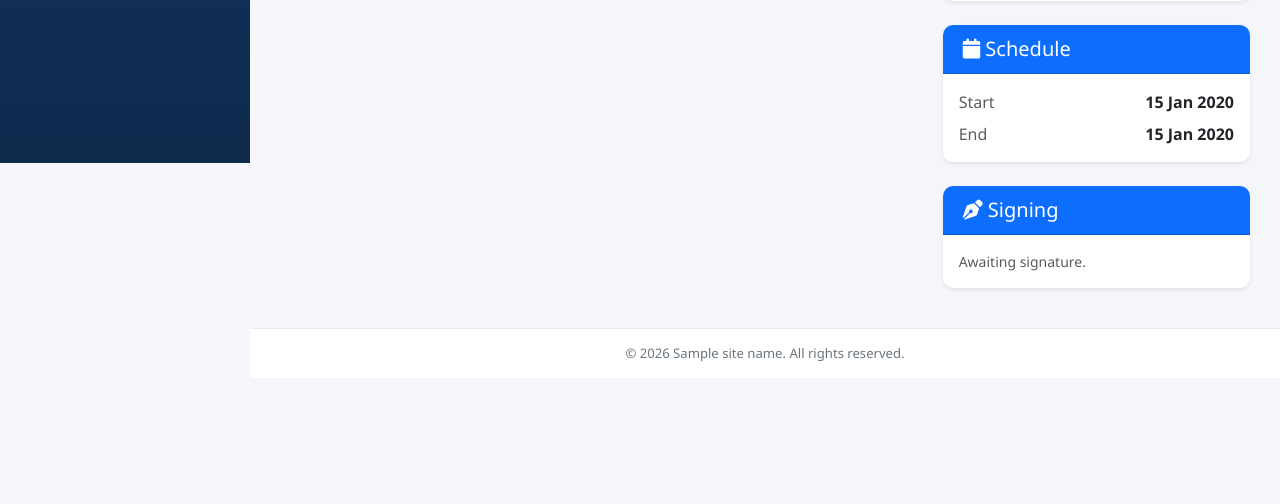
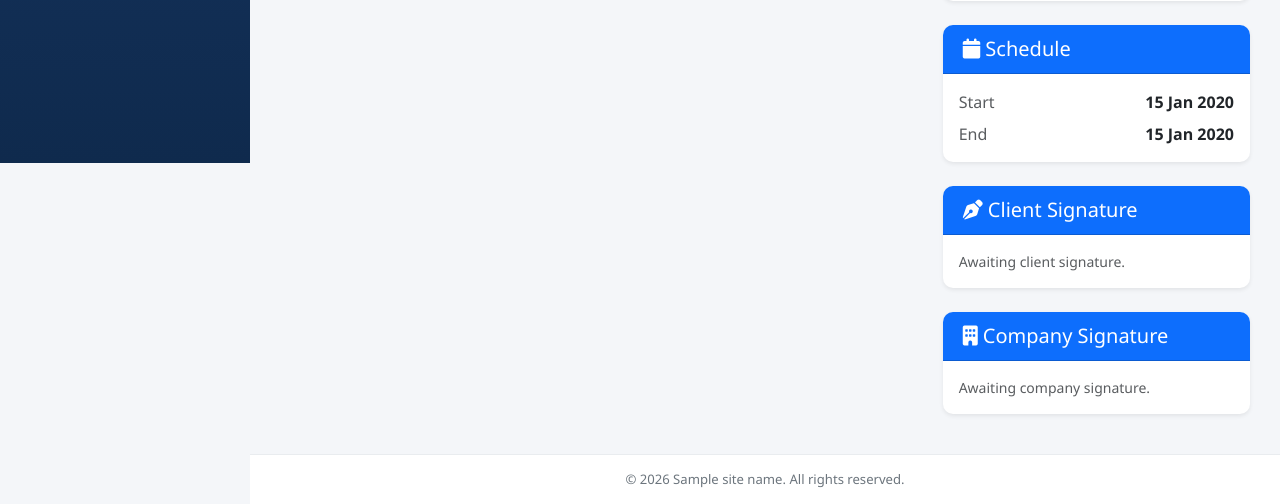
Before and after one commit to mbuguam443/schones-heim-construction, a Django app: template apps/contracts/templates/contracts/contract_detail.html in a window 1280 px wide. Shown: the part 637-1141 px from the top of the page. Before the commit the page ends 998 px from the top, so only its background shows below. Run offline with Django 3.2, Linux system fonts and the light colour scheme; the template is opened without the code that fills it: most values are stand-ins (such as "Sample title", 1, 10 or a date in 2020).

Commit message:
Online two-party contract signing: client signs from portal, company signs from admin

```diff
--- a/apps/contracts/admin.py
+++ b/apps/contracts/admin.py
@@ -3,6 +3,6 @@ from .models import Contract
 
 @admin.register(Contract)
 class ContractAdmin(admin.ModelAdmin):
-    list_display = ('contract_number', 'title', 'client', 'contract_amount', 'status', 'created_at')
-    list_filter = ('status',)
+    list_display = ('contract_number', 'title', 'client', 'contract_amount', 'status', 'client_signed', 'owner_signed', 'created_at')
+    list_filter = ('status', 'client_signature_name', 'owner_signature_name')
     search_fields = ('contract_number', 'title', 'client__full_name')
--- a/apps/contracts/templates/contracts/contract_detail.html
+++ b/apps/contracts/templates/contracts/contract_detail.html
@@ -75,22 +75,44 @@
             </div>
         </div>
 
-        <div class="card shadow-sm">
-            <div class="card-header bg-primary text-white"><h5 class="mb-0"><i class="fas fa-pen-nib"></i> Signing</h5></div>
+        <div class="card shadow-sm mb-4">
+            <div class="card-header bg-primary text-white"><h5 class="mb-0"><i class="fas fa-pen-nib"></i> Client Signature</h5></div>
             <div class="card-body">
-                {% if contract.status == 'Signed' %}
-                <p class="mb-1">Signed by: <strong>{{ contract.client_signature_name }}</strong></p>
-                <p class="small text-muted mb-0">On {{ contract.signed_at|date:"d M Y H:i" }}</p>
-                {% else %}
-                {% if can_edit %}
-                <form method="post" action="{% url 'contracts:sign' contract.pk %}">
+                {% if contract.client_signed %}
+                <div class="d-flex align-items-center mb-2">
+                    <i class="fas fa-check-circle text-success me-2"></i>
+                    <span><strong>{{ contract.client_signature_name }}</strong></span>
+                </div>
+                <p class="small text-muted mb-0">Signed on {{ contract.signed_at|date:"d M Y H:i" }}</p>
+                {% elif can_client_sign %}
+                <form method="post" action="{% url 'contracts:sign_client' contract.pk %}">
                     {% csrf_token %}
                     {{ sign_form }}
-                    <button type="submit" class="btn btn-success mt-2 w-100"><i class="fas fa-check"></i> Mark as Signed</button>
+                    <button type="submit" class="btn btn-success mt-2 w-100"><i class="fas fa-signature"></i> Sign as Client</button>
                 </form>
                 {% else %}
-                <p class="text-muted small mb-0">Awaiting signature.</p>
+                <p class="text-muted small mb-0">Awaiting client signature.</p>
                 {% endif %}
+            </div>
+        </div>
+
+        <div class="card shadow-sm">
+            <div class="card-header bg-primary text-white"><h5 class="mb-0"><i class="fas fa-building"></i> Company Signature</h5></div>
+            <div class="card-body">
+                {% if contract.owner_signed %}
+                <div class="d-flex align-items-center mb-2">
+                    <i class="fas fa-check-circle text-success me-2"></i>
+                    <span><strong>{{ contract.owner_signature_name }}</strong></span>
+                </div>
+                <p class="small text-muted mb-0">Signed on {{ contract.owner_signed_at|date:"d M Y H:i" }}</p>
+                {% elif can_owner_sign %}
+                <form method="post" action="{% url 'contracts:sign_owner' contract.pk %}">
+                    {% csrf_token %}
+                    {{ sign_form }}
+                    <button type="submit" class="btn btn-success mt-2 w-100"><i class="fas fa-signature"></i> Sign as Company</button>
+                </form>
+                {% else %}
+                <p class="text-muted small mb-0">Awaiting company signature.</p>
                 {% endif %}
             </div>
         </div>
--- a/apps/contracts/urls.py
+++ b/apps/contracts/urls.py
@@ -9,6 +9,7 @@ urlpatterns = [
     path('<int:pk>/', views.ContractDetailView.as_view(), name='detail'),
     path('<int:pk>/update/', views.ContractUpdateView.as_view(), name='update'),
     path('<int:pk>/delete/', views.ContractDeleteView.as_view(), name='delete'),
-    path('<int:pk>/sign/', views.contract_sign, name='sign'),
+    path('<int:pk>/sign-client/', views.contract_sign_client, name='sign_client'),
+    path('<int:pk>/sign-owner/', views.contract_sign_owner, name='sign_owner'),
     path('<int:pk>/pdf/', views.contract_pdf, name='pdf'),
 ]
```
Also changed, not shown: apps/contracts/models.py (+28 -2 lines), apps/contracts/templates/contracts/contract_pdf.html (+12 -4 lines), apps/contracts/views.py (+34 -6 lines), apps/contracts/migrations/0002_contract_owner_signature_name_and_more.py (added).
